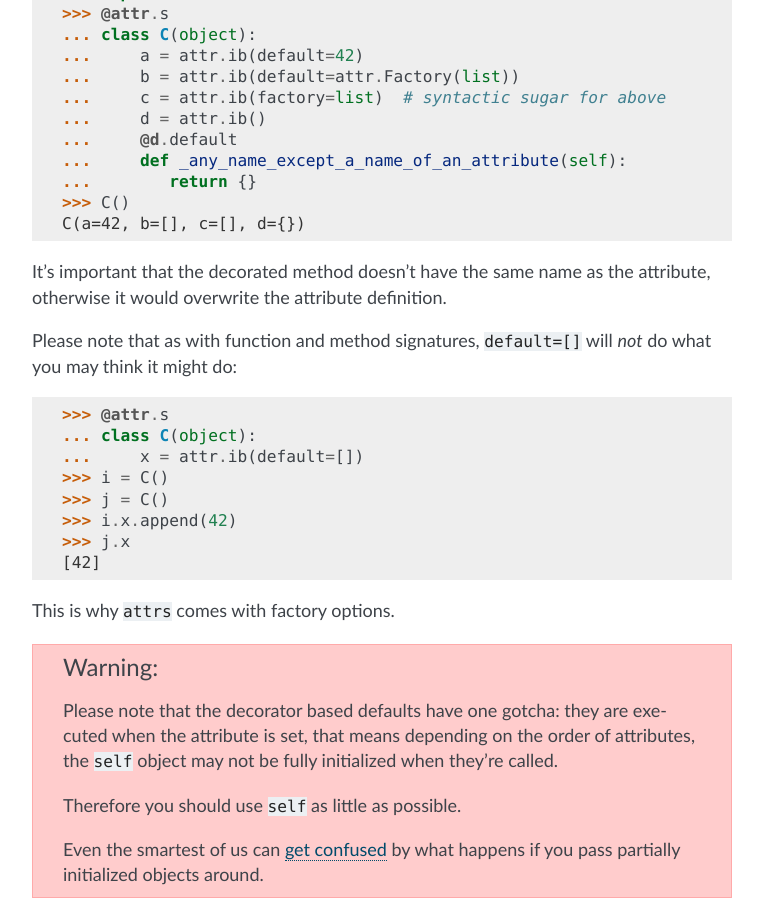
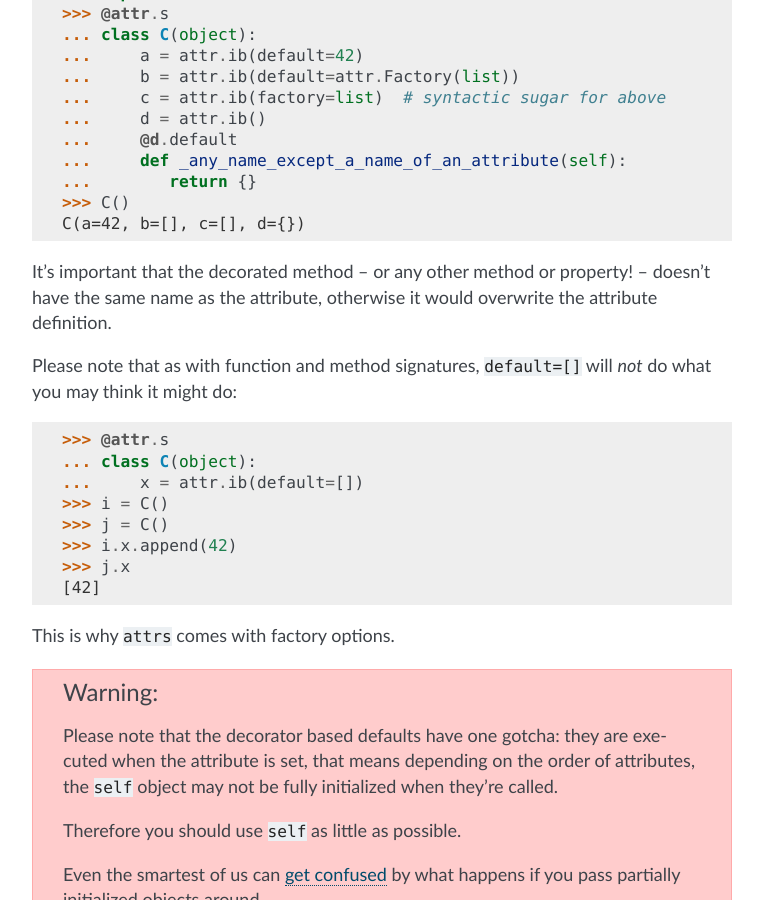
Before and after one commit to python-attrs/attrs, a Sphinx documentation site: the page built from docs/init.rst, in a window 1280 px wide and 900 px high, scrolled down 2007 px. Shown: the whole window, without its empty margins (368-1131 px from the left). Built offline with Sphinx 7.4.7, drawn with Linux system fonts in a browser that asks for light colours.

Commit message:
Stress that nothing should overwrite attributes on class body

```diff
--- a/docs/init.rst
+++ b/docs/init.rst
@@ -96,7 +96,7 @@ This is when default values come into play:
    >>> C()
    C(a=42, b=[], c=[], d={})
 
-It's important that the decorated method doesn't have the same name as the attribute, otherwise it would overwrite the attribute definition.
+It's important that the decorated method -- or any other method or property! -- doesn't have the same name as the attribute, otherwise it would overwrite the attribute definition.
 
 
 Please note that as with function and method signatures, ``default=[]`` will *not* do what you may think it might do:
```
